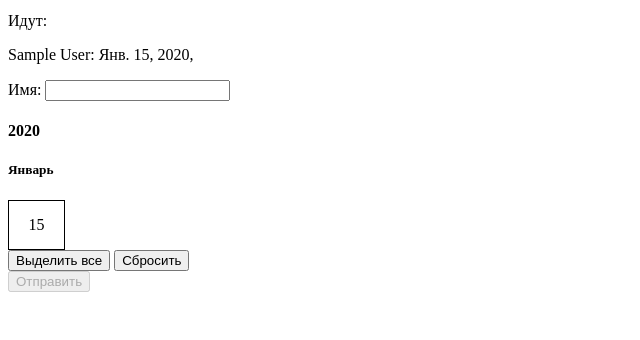
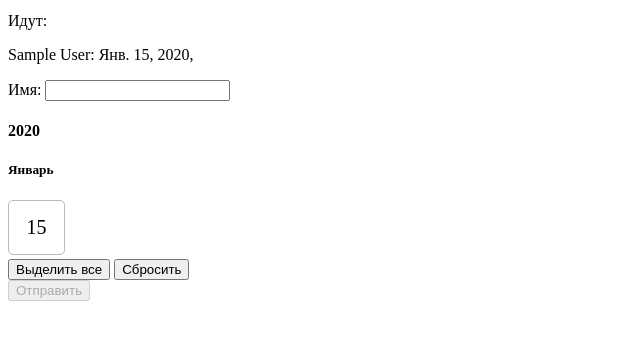
Before and after one commit to liveseyy/WhoWhen, a Django app: a page that uses events/templates/events/event_detail.html in a window 1280 px wide. Shown: the part 136-476 px from the top of the page, without its empty margins (0-640 px from the left). Run offline with Django 3.2, Linux system fonts and the light colour scheme; tables that the repository leaves empty hold one stand-in row (values such as "Sample post").

Commit message:
Изменил выделение chekboxes, UX удобнее

```diff
--- a/events/static/css/style.css
+++ b/events/static/css/style.css
@@ -1,7 +1,10 @@
 label {
     position:relative;
     cursor:pointer;
+}
 
+span.day{
+    margin-bottom: 4px;
 }
 
 label [type="checkbox"] {
@@ -11,19 +14,20 @@ label [type="checkbox"] {
 
 [type="checkbox"] + span {
     display:inline-block;
+    font-size: 20px;
     padding: 15px;
     width: 25px;
     text-align: center;
-    border: 1px solid #000;
+    border: 0.5px solid rgb(185, 185, 185);
+    border-radius: 5px;
+    transition: 0.1s;
 }
 
 :checked + span {
-    background:#0f0;
+    background:rgb(80, 184, 61);
+    border: 0.5px solid rgb(161, 161, 161);
+    color: rgb(255, 255, 255);
     display:inline-block;
-}
-
-[type="checkbox"][disabled] + span {
-    background:#f00;
 }
 
 .unselectable {
--- a/events/templates/events/event_detail.html
+++ b/events/templates/events/event_detail.html
@@ -40,7 +40,7 @@
                                 <label>
                                     <input type="checkbox" name="dates" id="{{ year }}-{{ month }}-{{ day }}"
                                         value="{{ year }}.{{ month }}.{{ day }}">
-                                    <span>{{ day }}</span>
+                                    <span class='day'>{{ day }}</span>
                                 </label>
                             {% endfor %}
                     {% endfor %}
@@ -78,9 +78,13 @@
                 buttonSend.disabled = false;
             });
         };
+        function selectOrUnselectCheckbox(e) {
+            e.stopPropagation();
+            e.target.previousElementSibling.checked = !e.target.previousElementSibling.checked;
 
+        };
         function selectOrUnselectCheckboxes(e) {
-            if ((e.target.tagName === 'SPAN') && e.buttons) {
+            if (e.target.tagName === 'SPAN' && e.buttons) {
                 e.target.previousElementSibling.checked = !e.target.previousElementSibling.checked;
                 checkActiveCheckboxes();
             }
@@ -99,8 +103,8 @@
         });
         labels.forEach(label => {
             label.addEventListener('mouseover', selectOrUnselectCheckboxes);
+            label.addEventListener('mousedown', selectOrUnselectCheckbox);
+            label.addEventListener('click', (e) => {e.preventDefault()});
         });
-
-        btnSelectAll
     </script>
 {% endblock %}
```
